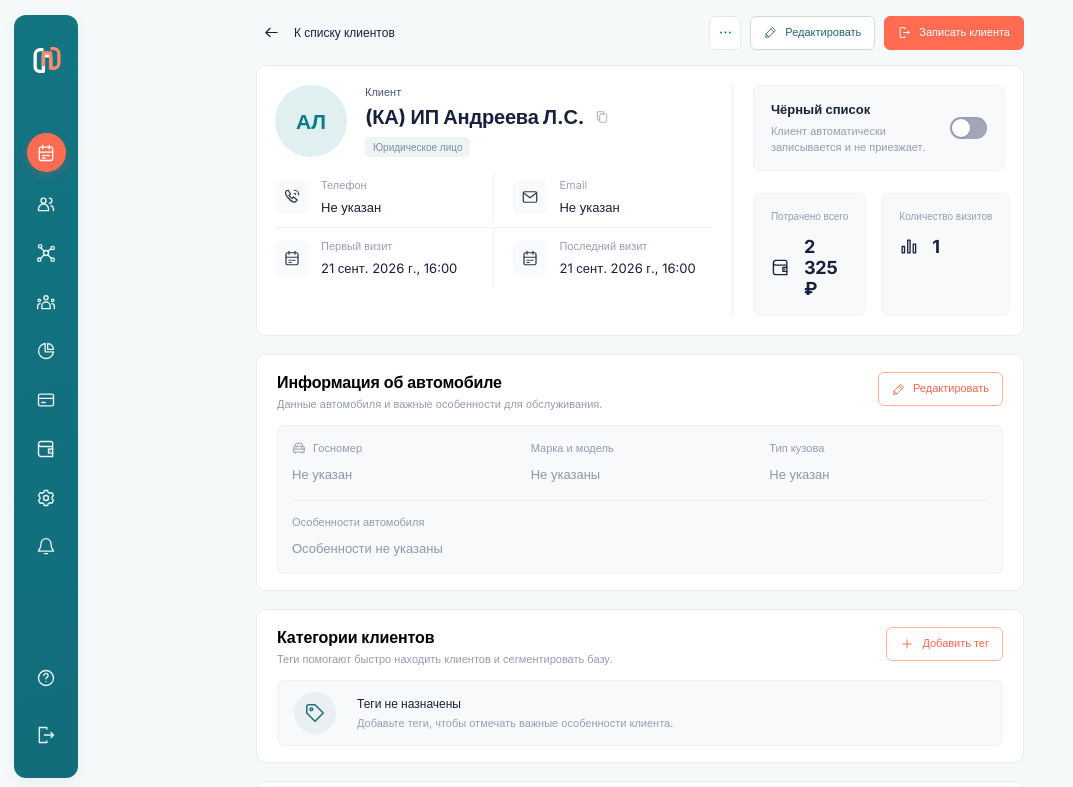
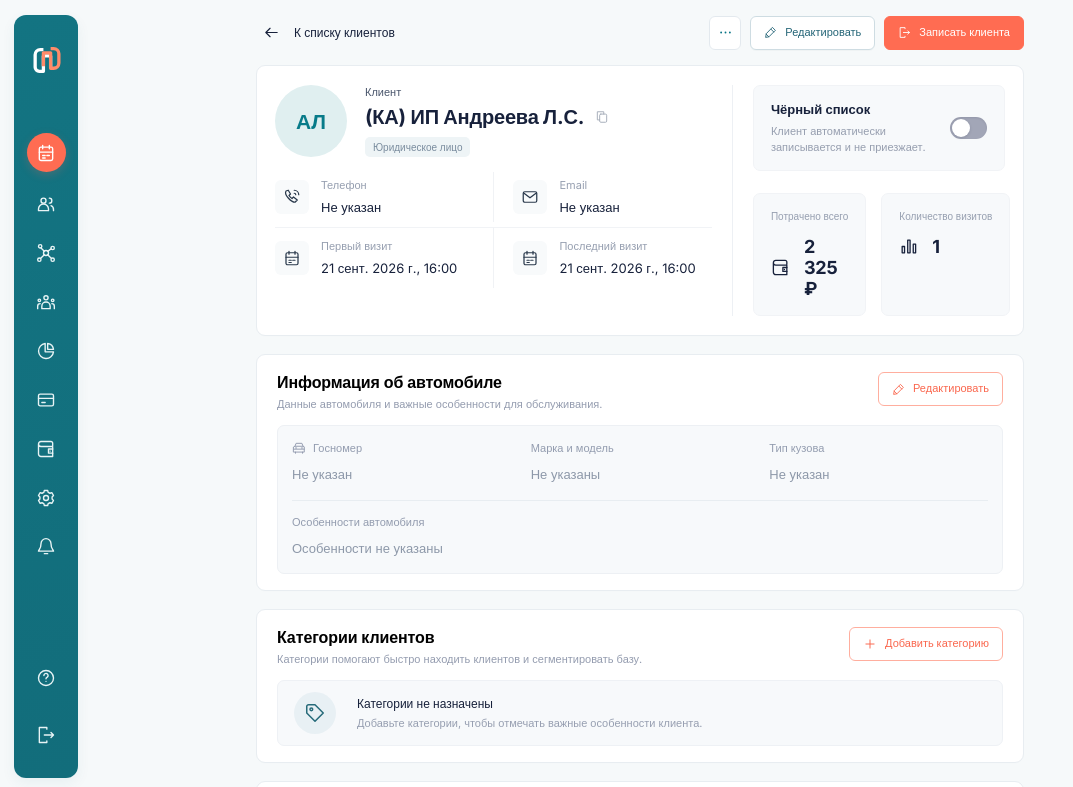
Before and after one commit to dsh16/blitz-client-card, a Nuxt app: page / in a window 1280 px wide. Shown: the top 787 px of the page, without its empty margins (0-1073 px from the left). Built offline with nearby package versions, Linux system fonts and the light colour scheme; a web font is replaced by a local one.

Commit message:
Use client category terminology throughout the interface

```diff
--- a/pages/index.vue
+++ b/pages/index.vue
@@ -263,18 +263,20 @@
           <div>
             <h2 id="tags-title">Категории клиентов</h2>
             <p class="section-description">
-              Теги помогают быстро находить клиентов и сегментировать базу.
+              Категории помогают быстро находить клиентов и сегментировать базу.
             </p>
           </div>
           <button class="button button-outline" @click="openModal('tag')">
-            <AppIcon name="plus" :size="14" />Добавить тег
+            <AppIcon name="plus" :size="14" />Добавить категорию
           </button>
         </div>
         <div v-if="!tags.length" class="empty-state">
           <span class="empty-icon"><AppIcon name="tag" :size="21" /></span>
           <div>
-            <h3>Теги не назначены</h3>
-            <p>Добавьте теги, чтобы отмечать важные особенности клиента.</p>
+            <h3>Категории не назначены</h3>
+            <p>
+              Добавьте категории, чтобы отмечать важные особенности клиента.
+            </p>
           </div>
         </div>
         <div v-else class="tag-list">
@@ -285,14 +287,11 @@
             :style="{ '--tag-color': tag.color }"
             ><AppIcon name="tag" :size="14" />{{ tag.name
             }}<button
-              :aria-label="'Удалить тег ' + tag.name"
+              :aria-label="'Удалить категорию ' + tag.name"
               @click="removeTag(index)"
             >
               <AppIcon name="close" :size="13" /></button></span
-          ><span class="tag-hint"
-            >{{ tags.length }}
-            {{ tags.length === 1 ? "тег назначен" : "тега назначено" }}</span
-          >
+          ><span class="tag-hint">Назначено категорий: {{ tags.length }}</span>
         </div>
       </section>
 
@@ -559,13 +558,13 @@
               Отметьте особенности клиента — так его будет проще найти в базе.
             </p>
             <label class="form-field"
-              >Название тега<input
+              >Название категории<input
                 v-model.trim="form.tag"
                 required
                 maxlength="32"
                 placeholder="Например, постоянный клиент"
             /></label>
-            <span class="form-label">Цвет тега</span>
+            <span class="form-label">Цвет категории</span>
             <div class="color-options">
               <button
                 v-for="color in colors"
@@ -586,7 +585,7 @@
               <button type="button" class="button" @click="closeModal">
                 Отмена</button
               ><button class="button button-primary" type="submit">
-                Добавить тег
+                Добавить категорию
               </button>
             </div>
           </form>
@@ -828,7 +827,7 @@
                 время.
               </li>
               <li>
-                <strong>Теги и абонементы</strong> — добавить особенности и
+                <strong>Категории и абонементы</strong> — добавить особенности и
                 оформить пакет посещений.
               </li>
             </ul>
@@ -839,7 +838,7 @@
           </div>
           <div v-else-if="modal === 'reset'" class="modal-body">
             <p class="modal-description">
-              Вернуть карточку к исходному состоянию? Добавленные теги,
+              Вернуть карточку к исходному состоянию? Добавленные категории,
               абонементы, записи и данные автомобиля будут удалены из этого
               браузера.
             </p>
@@ -924,7 +923,7 @@ export default {
       navigation: [
         { icon: "calendar", label: "Записи" },
         { icon: "users", label: "Клиенты" },
-        { icon: "network", label: "Теги" },
+        { icon: "network", label: "Категории клиентов" },
         { icon: "team", label: "Сотрудники" },
         { icon: "chart", label: "Аналитика" },
         { icon: "card", label: "Абонементы" },
@@ -954,7 +953,7 @@ export default {
       return {
         edit: "Редактировать клиента",
         vehicle: "Данные автомобиля",
-        tag: "Добавить тег",
+        tag: "Добавить категорию",
         subscription: "Добавить абонемент",
         booking: "Записать клиента",
         visit: "Информация о визите",
@@ -1111,18 +1110,18 @@ export default {
           (tag) => tag.name.toLowerCase() === this.form.tag.toLowerCase()
         )
       ) {
-        this.formError = "Такой тег уже назначен клиенту";
+        this.formError = "Такая категория уже назначена клиенту";
         return;
       }
       this.tags.push({ name: this.form.tag, color: this.form.color });
       this.persist();
       this.closeModal();
-      this.notify("Тег добавлен");
+      this.notify("Категория добавлена");
     },
     removeTag(index) {
       this.tags.splice(index, 1);
       this.persist();
-      this.notify("Тег удалён");
+      this.notify("Категория удалена");
     },
     addSubscription() {
       this.subscriptions.push({
```
Also changed, not shown: 1 other file (tests, documents, lock files or other folders).
